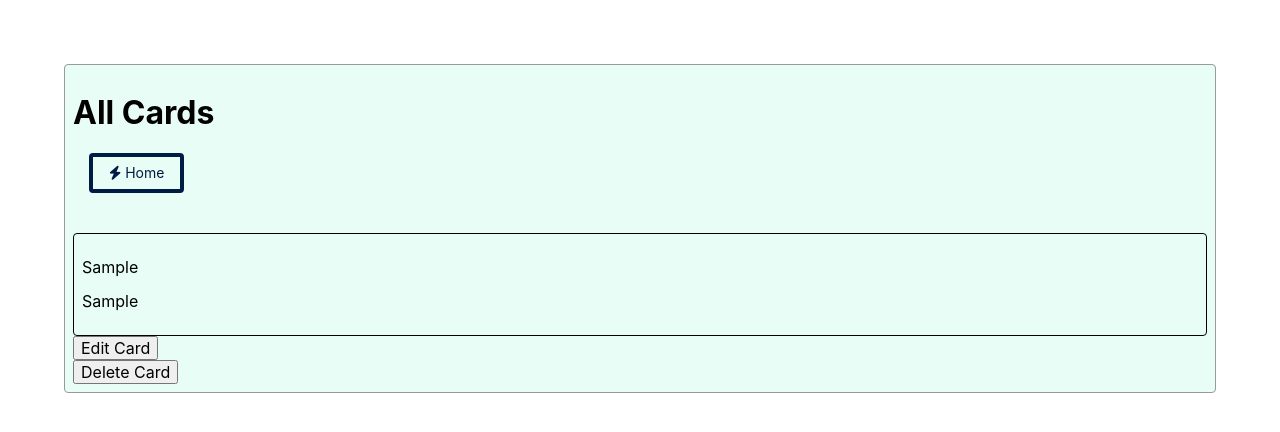
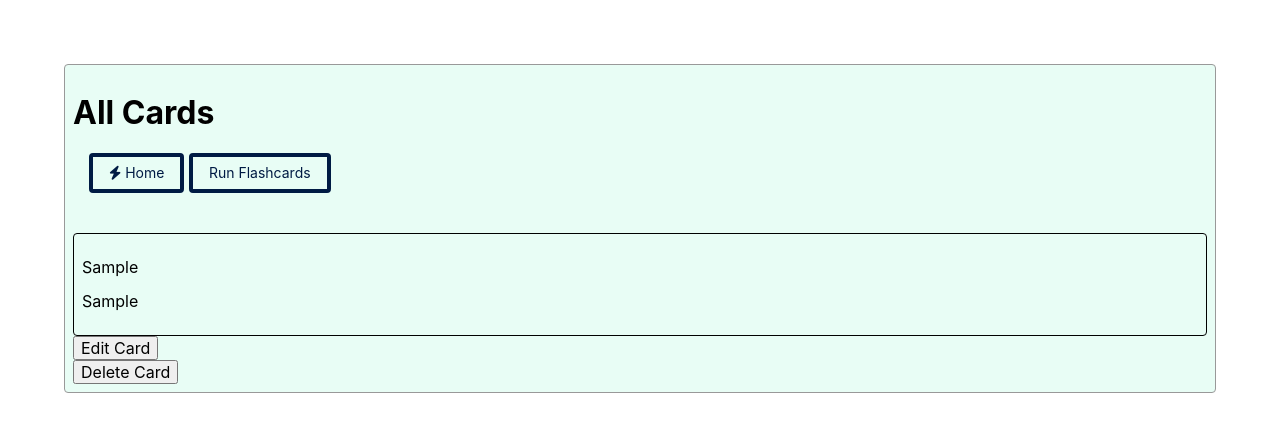
Before and after one commit to Tedfulk/Momentum-Flashcards, a Django app: page /cards/1/ in a window 1280 px wide. Shown: the part 62-494 px from the top of the page. Run offline with Django 4.2, Linux system fonts and the light colour scheme; a user stored in the database is signed in; tables that the repository leaves empty hold one stand-in row (values such as "Sample post"); some libraries are stand-ins or nearby versions.

Commit message:
fixed card_list view, template for run_deck button

```diff
--- a/cards/views.py
+++ b/cards/views.py
@@ -107,12 +107,9 @@ def delete_card(request, card_pk):
 @login_required
 def card_list(request, pk):
     deck = get_object_or_404(Deck, pk=pk)
-    # cards = Card.objects.filter(deck_id=pk)
-    cards = deck.cards.all()
-    return render(request, "cards/card_list.html", {"cards": cards, "decks": deck})
+    return render(request, "cards/card_list.html", {"deck": deck})
 
 
-def run_deck(request, pk):
-    deck = get_object_or_404(Deck, pk=pk)
-    cards = deck.cards.all()
-    return render(request, "cards/run_deck.html", {"cards": cards, "deck": deck})
+def run_deck(request, deck_pk):
+    deck = get_object_or_404(Deck, pk=deck_pk)
+    return render(request, "cards/run_deck.html", {"deck": deck})
--- a/flashcards/urls.py
+++ b/flashcards/urls.py
@@ -28,7 +28,7 @@ urlpatterns = [
     path('cards/<int:deck_pk>/editdeck/',
          flash_views.edit_deck, name='edit_deck'),
     path('cards/<int:pk>/', flash_views.card_list, name='card_list'),
-    path('cards/<int:pk>/run', flash_views.run_deck, name='run_deck'),
+    path('cards/<int:deck_pk>/run', flash_views.run_deck, name='run_deck'),
     path('cards/<int:card_pk>/edit/', flash_views.edit_card, name='edit_card'),
     path('cards/<int:card_pk>/delete/',
          flash_views.delete_card, name='delete_card'),
--- a/templates/cards/card_list.html
+++ b/templates/cards/card_list.html
@@ -6,9 +6,10 @@
   <h1>All Cards</h1>
   <div class="button ph3 mb4">
   <a class="f6 link dim br2 ba bw2 ph3 pv2 mb2 dib navy" href="{% url 'home' %}"><i class="fa-solid fa-bolt"></i> Home</a>
+  <a class="f6 link dim br2 ba bw2 ph3 pv2 mb2 dib navy"href="{% url 'run_deck' deck_pk=deck.pk %}">Run Flashcards</a>
   </div>
   <div>
-  {% for card in cards %}
+  {% for card in deck.cards.all %}
   <div class=" ba br2 pa2">
     <p>{{ card.word }}</p>
     <p>{{ card.definition }}</p>
--- a/templates/cards/home.html
+++ b/templates/cards/home.html
@@ -15,7 +15,7 @@
                 <a href="{% url 'edit_deck' deck_pk=deck.pk %}"><i class="fa-solid fa-pen-to-square db dark-pink link dim pa2"></i></a>
                 <a href="{% url 'delete_deck' deck_pk=deck.pk %}"><i class="fa-solid fa-circle-minus db dark-pink link dim pa2"></i></a>
                 <div class="ph3">
-                    <a class="f6 link dim br2 ba ph3 pv2 mb2 dib dark-pink" href="{% url 'run_deck' pk=deck.pk %}">Run Flashcards</a>
+                    <a class="f6 link dim br2 ba ph3 pv2 mb2 dib dark-pink" href="{% url 'run_deck' deck_pk=deck.pk %}">Run Flashcards</a>
                   </div>
             </section>
     </div>
```
